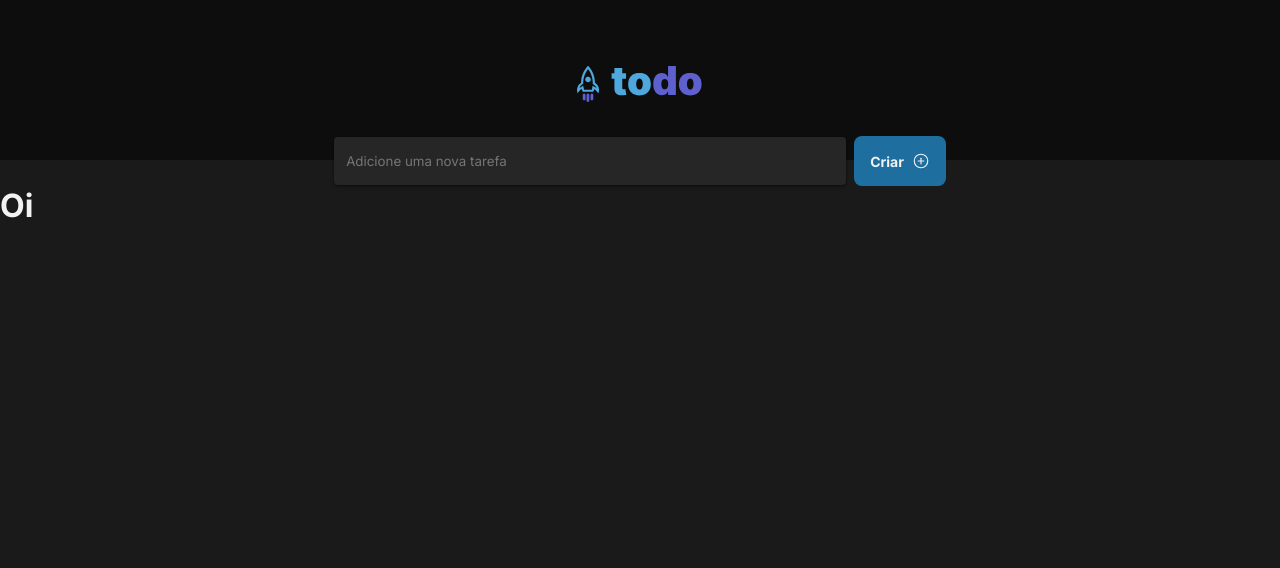
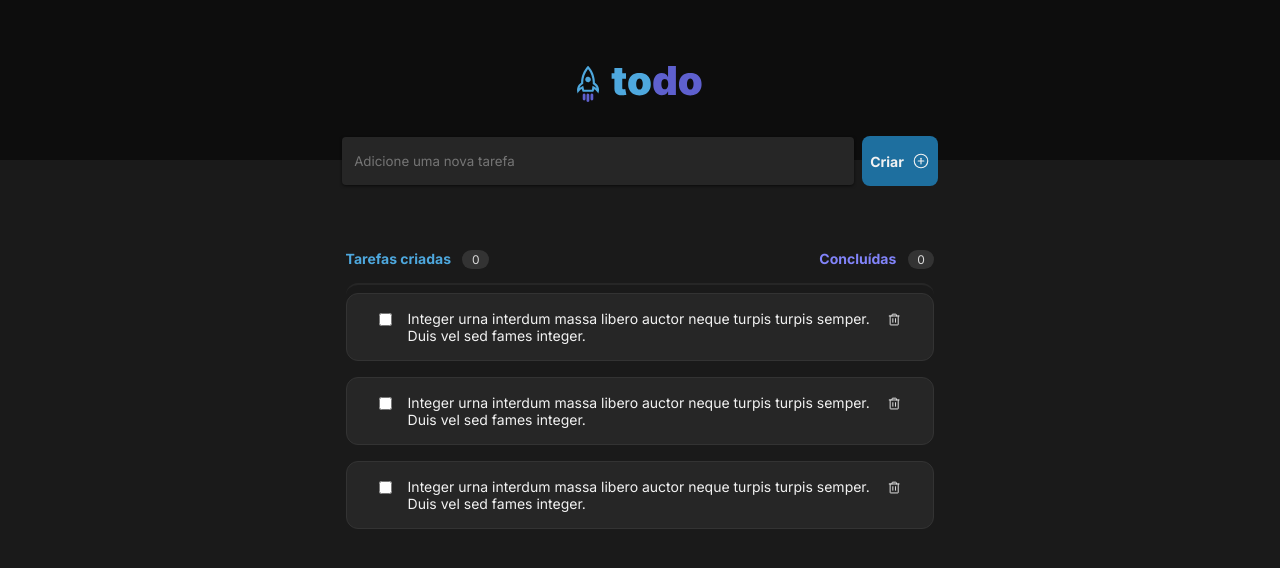
Before and after one commit to VncS1/to-do-list-typescript, a React (Vite) app: page / in a window 1280 px wide. Shown: the top 568 px of the page. Built offline with nearby package versions, Linux system fonts and the light colour scheme.

Commit message:
Estilos quase finalizados. (Faltando apenas a checkbox das tasks)

```diff
--- a/src/App.module.css
+++ b/src/App.module.css
@@ -0,0 +1,13 @@
+.wrapper {
+    display: flex;
+    flex-direction: column;
+    width: 100vw;
+}
+
+@media (max-width: 768px){
+    html {
+        font-size: 87.5%; /* Ou seja, 14 px
+                            fica: 16px - 100%
+                                  14px - x    -> Resultado: 87.5% */
+    }
+}
--- a/src/App.tsx
+++ b/src/App.tsx
@@ -4,15 +4,15 @@ import { Header } from "./components/Header";
 import styles from './App.module.css'
 import './global.css'
 import { TaskForm } from "./components/TaskForm";
-import { TaskBox } from "./components/TaskBox";
+import { TasksBox } from "./components/TasksBox";
 
 export function App() {
 
   return (
-    <div>
+    <div className={styles.wrapper}>
       <Header />
       <TaskForm />
-      <TaskBox />
+      <TasksBox />
     </div>
   )
 }
--- /dev/null
+++ b/src/components/Task.module.css
@@ -0,0 +1,30 @@
+.task {
+    width: 100%;
+    display: flex;
+    align-items: flex-start;
+
+    gap: 1rem;
+
+    background: var(--gray-500);
+
+    padding: 1rem 2rem;
+    margin-top: .5rem;
+
+    border-radius: 12px;
+    border: 1px solid var(--gray-400);
+}
+
+.task+.task {
+    /* Estilizar toda task que tenha um post depois dela */
+    margin-top: 1rem;
+}
+
+.task .taskText {
+    font-size: 0.875rem;
+    color: var(--gray-100);
+}
+
+/* form .taskDone {
+    width: 100%;
+    cursor: pointer;
+} */
--- /dev/null
+++ b/src/components/Task.tsx
@@ -0,0 +1,16 @@
+import styles from './Task.module.css'
+import { Trash } from 'phosphor-react'
+
+export function Task(){
+    return(
+        <div className={styles.task}>
+            <form>
+                <input type="checkbox" className={styles.taskDone}/>
+            </form>
+            <p className={styles.taskText}>
+                Integer urna interdum massa libero auctor neque turpis turpis semper. Duis vel sed fames integer.
+            </p>
+            <Trash size={20} />
+        </div>
+    );
+}
--- a/src/components/TaskBox.tsx
+++ /dev/null
@@ -1,5 +0,0 @@
-export function TaskBox(){
-    return(
-        <h1>Oi</h1>
-    );
-}
--- a/src/components/TaskForm.module.css
+++ b/src/components/TaskForm.module.css
@@ -11,8 +11,8 @@
 }
 
 .formBox .taskInput {
+    min-width: 40%;
     padding: 1rem .75rem;
-    min-width: 40%;
 
     background: var(--gray-500);
     border: 0;
@@ -27,13 +27,25 @@
     border: 0;
     display: flex;
     align-items: center;
+    justify-content: center;
     gap: .5rem;
 
-    padding: 1rem;
+    padding: 1rem .5rem;
 
     font-weight: bold;
     color: var(--gray-100);
     background: var(--blue-dark);
     border-radius: 8px;
     font-size: 0.875rem;
+    min-width: 5%;
 }
+
+@media (max-width: 768px){
+    .formBox .taskInput {
+        min-width: 55%;
+    }
+
+    .formBox .createButton {
+        min-width: 15%;
+    }
+}
--- /dev/null
+++ b/src/components/TasksBox.module.css
@@ -0,0 +1,97 @@
+.wrapper {
+    display: flex;
+    align-items: center;
+    justify-content: center;
+    flex-wrap: wrap;
+    flex-direction: column;
+
+    width: 100%;
+
+    margin-top: 4rem;
+}
+
+.textInfos {
+    min-width: 46%;
+
+    display: flex;
+    align-items: center;
+    justify-content: space-between;
+
+    font-size: 0.875rem;
+
+    gap: 1rem;
+}
+
+.createdTasks span, .completeTasks span {
+    color: var(--gray-200);
+    font-weight: 400;
+    font-size: 0.75rem;
+
+    background: var(--gray-400);
+    border-radius: 10px;
+    padding: .1rem .6rem;
+    margin-left: .5rem;
+}
+
+.textInfos p.createdTasks  {
+    color: var(--blue);
+    font-weight: bold;
+}
+
+.textInfos p.completeTasks {
+    color: var(--purple);
+    font-weight: bold;
+}
+
+.tasksWrapper {
+    min-width: 46%;
+    max-width: 46%;
+    max-height: 15.25rem; /* peguei essa altura do figma*/
+
+    margin-top: 1rem;
+    border-top: 2px solid var(--gray-500);
+    border-radius: 12px;
+
+
+}
+
+.tasksWrapper .noTasks {
+    color: var(--gray-300);
+
+    display: flex;
+    align-items: center;
+    justify-content: center;
+    flex-direction: column;
+
+    visibility: hidden;
+    max-height: 0;
+}
+
+.noTasks .textNoTasks {
+    font-size: 1rem;
+    margin-top: 1rem;
+    line-height: 1.25rem;
+    text-align: center;
+}
+
+.textNoTasks span {
+    font-weight: bold;
+}
+
+.tasks {
+    display: flex;
+    align-items: center;
+    justify-content: flex-start;
+    flex-direction: column;
+}
+
+
+@media (max-width: 768px){
+    .textInfos {
+        min-width: 70%;
+    }
+
+    .tasksWrapper {
+        min-width: 70%;
+    }
+}
--- /dev/null
+++ b/src/components/TasksBox.tsx
@@ -0,0 +1,38 @@
+import styles from './TasksBox.module.css'
+
+import { ClipboardText } from 'phosphor-react'
+import { Task } from './Task';
+
+const tasks = [
+    {
+    id: 1,
+    title: "Teste"
+    },
+]
+
+export function TasksBox() {
+    return (
+        <div className={styles.wrapper}>
+            <div className={styles.textInfos}>
+                <p className={styles.createdTasks}>Tarefas criadas <span>0</span></p>
+                <p className={styles.completeTasks}>Concluídas <span>0</span></p>
+            </div>
+
+            <div className={styles.tasksWrapper}>
+                <div className={styles.noTasks}>
+                    <ClipboardText size={56} />
+                    <p className={styles.textNoTasks}>
+                        <span>Você ainda não tem tarefas cadastradas</span><br />
+                        Crie tarefas e organize seus itens a fazer
+                    </p>
+                </div>
+
+                <div className={styles.tasks}>
+                    <Task />
+                    <Task />
+                    <Task />
+                </div>
+            </div>
+        </div>
+    );
+}
```
